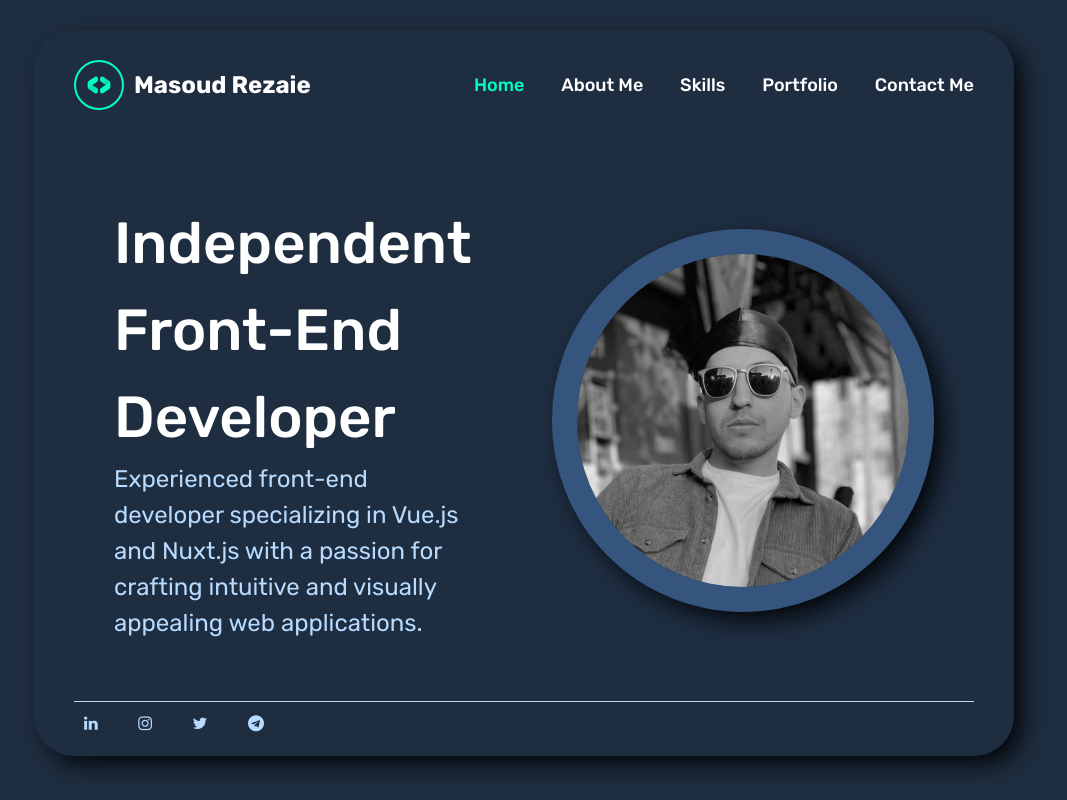
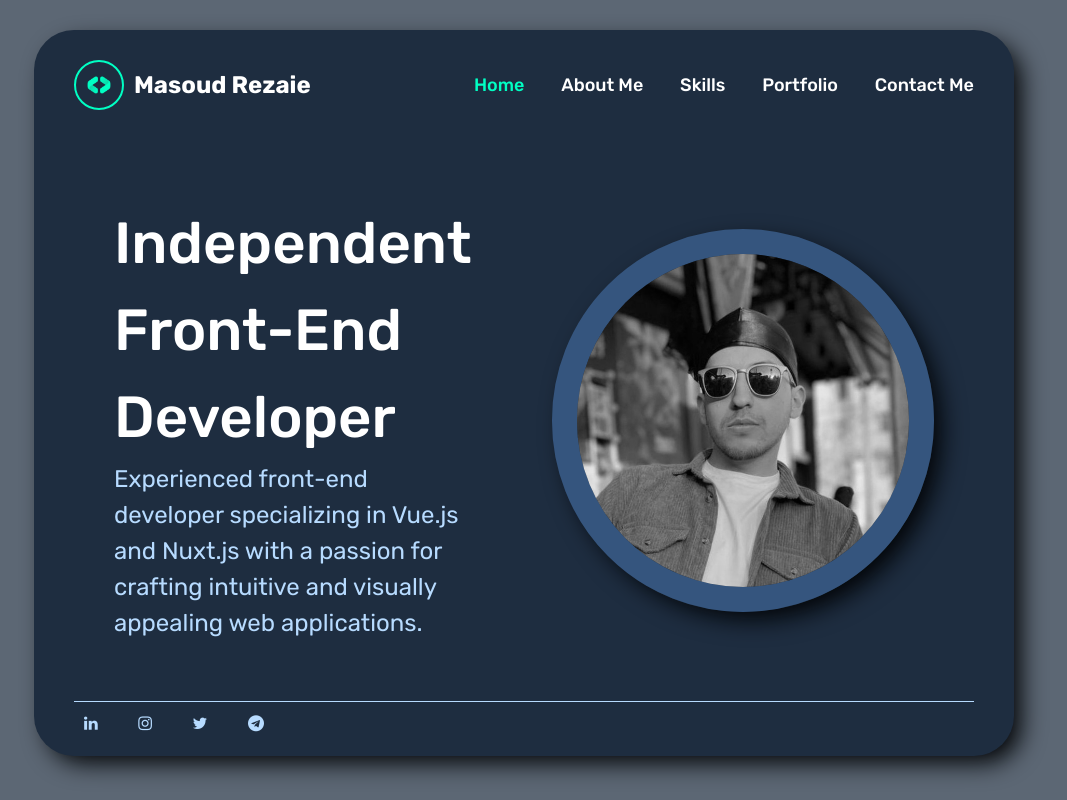
Before and after one commit to masoudrezaie99/cv, a Vue app: page / in a window 1280 px wide. Shown: the whole page, without its empty margins (116-1183 px from the left). Built offline with nearby package versions, Linux system fonts and the light colour scheme.

Commit message:
edit body color

```diff
--- a/src/App.vue
+++ b/src/App.vue
@@ -42,7 +42,9 @@ export default {
   font-style: normal;
 }
 body{
-  background-color: #1e2d3f;
+  background-color: rgba(30, 45, 63, .72);
+
+;
 }
 
 #app{
```
